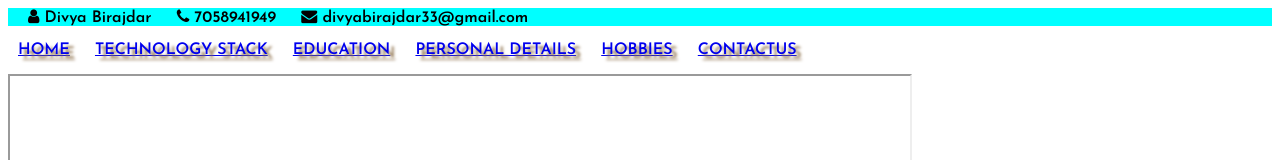
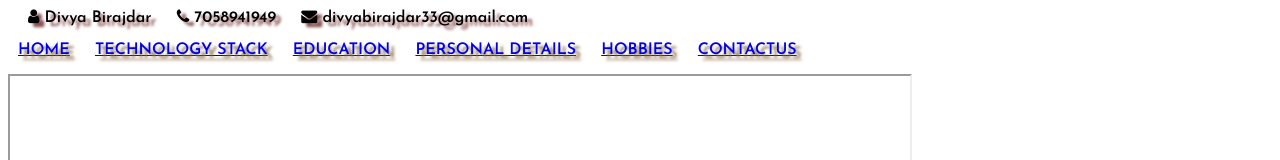
Before and after one commit to divyabirajdar33/Myprofile, a plain HTML site: page index.html in a window 1280 px wide. Shown: the top 160 px of the page. Drawn offline with Linux system fonts and the light colour scheme.

Commit message:
update
update

```diff
--- a/index.html
+++ b/index.html
@@ -8,16 +8,19 @@
   <link rel="preconnect" href="https://fonts.gstatic.com" crossorigin>
   <link href="https://fonts.googleapis.com/css2?family=Josefin+Sans:wght@600&display=swap" rel="stylesheet">
   <style>
-  body{
+    body {
       font-family: 'Josefin Sans', sans-serif;
-      background-image:url(background.png);
+      background-image: url(background.png);
       background-size: auto;
+      text-shadow: 5px 4px 3px rgb(139, 80, 80);
     }
-    .fontawesomeContact,.space{
+
+    .fontawesomeContact,
+    .space {
       margin-left: 20px;
     }
 
-    nav a{
+    nav a {
       margin-top: 10px;
       margin-bottom: 10px;
       margin-left: 10px;
@@ -26,7 +29,7 @@
     }
   </style>
 </head>
-<header style="background-color:aqua;">
+<header>
   <span class="fontawesomeContact">
     <i class="fa fa-solid fa-user" aria-hidden="true"></i> Divya Birajdar</a>
   </span>
@@ -71,4 +74,5 @@
   <br>
   <marquee direction="right" width="500px" height="30px" behavior="sliding" bgcolor="aqua">Desktop</marquee>
 </body>
+
 </html>
```
Lines whose indentation alone changed are shown as unchanged.
